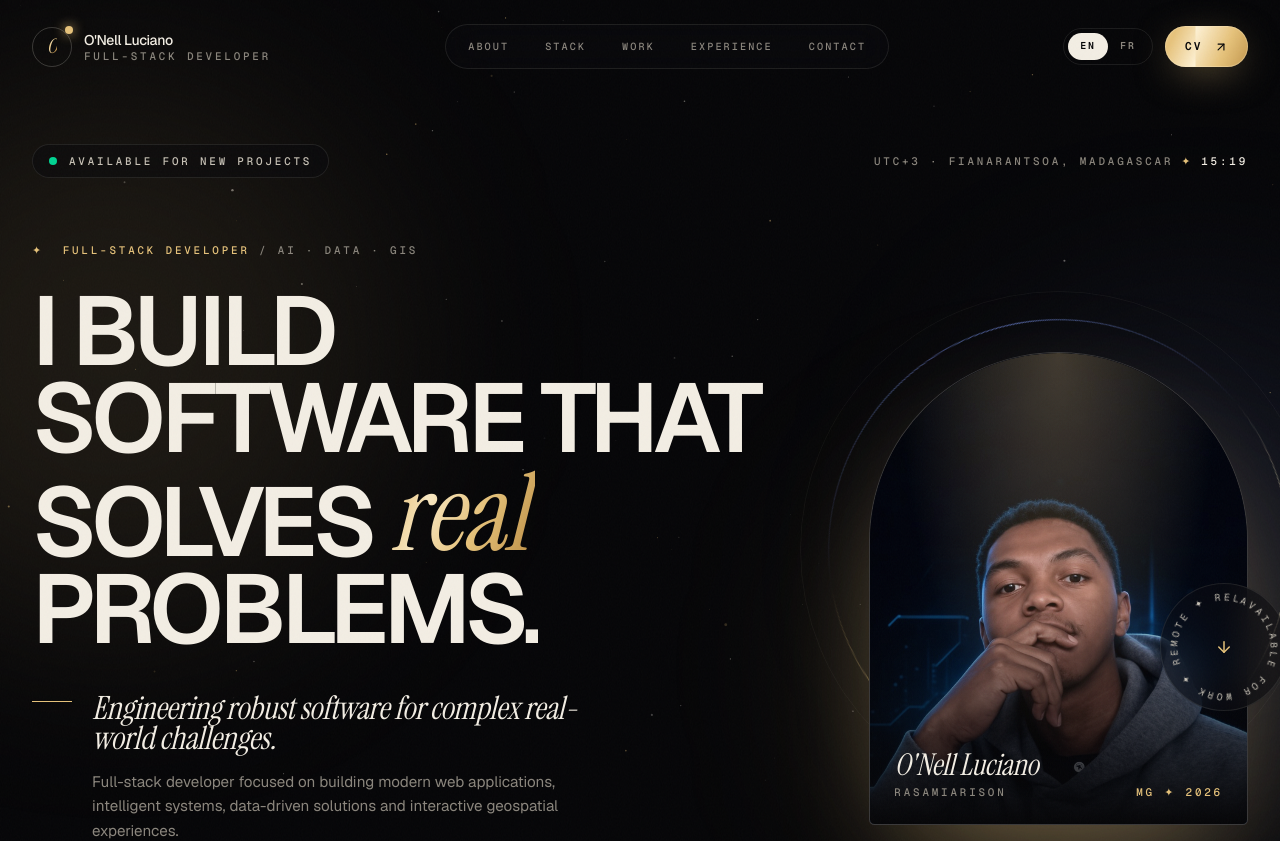
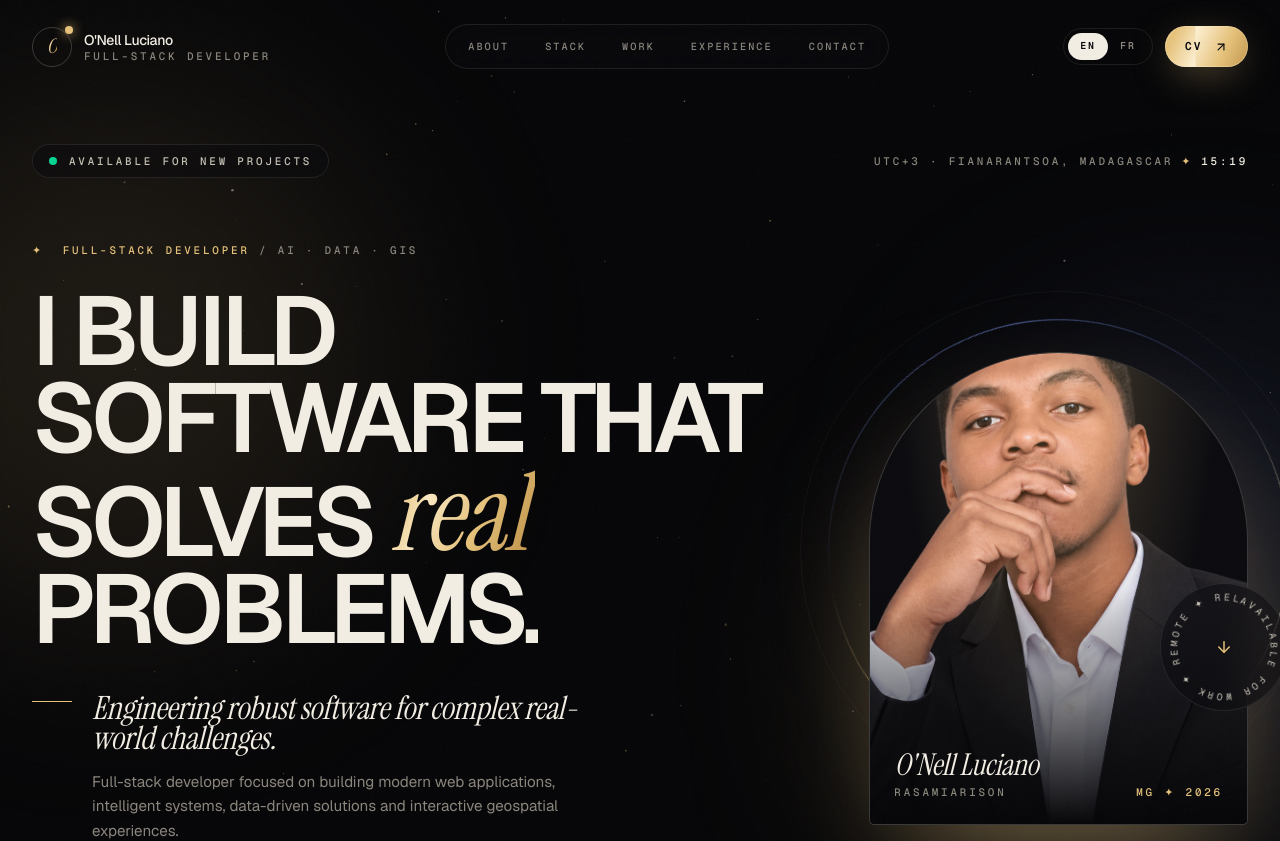
Before and after one commit to Onell-Luciano/portfolio, a Next.js app: page /en in a window 1280 px wide. Shown: the top 841 px of the page. Built offline with nearby package versions, Linux system fonts and the light colour scheme.

Commit message:
Amélioration design ++

```diff
--- a/src/components/portfolio/hero.tsx
+++ b/src/components/portfolio/hero.tsx
@@ -124,7 +124,7 @@ export function Hero({ ready, stats, onCopyEmail }: { ready: boolean; stats: Sta
             <div className="arch relative aspect-4/5 overflow-hidden border border-line-strong bg-ink-2 shadow-[0_50px_120px_-40px_rgba(230,194,122,0.45)]">
               <motion.div style={{ y: imageY, scale: 1.32, transformOrigin: "50% 78%" }} className="absolute inset-0">
                 <Image
-                  src="/image/profile/jqcDP.jpg"
+                  src="/image/profile/jqcDP.png"
                   alt="O'Nell Luciano Rasamiarison — Full-Stack & AI Developer"
                   fill
                   priority
```
Also changed, not shown: public/image/profile/jqcDP.png (added).
